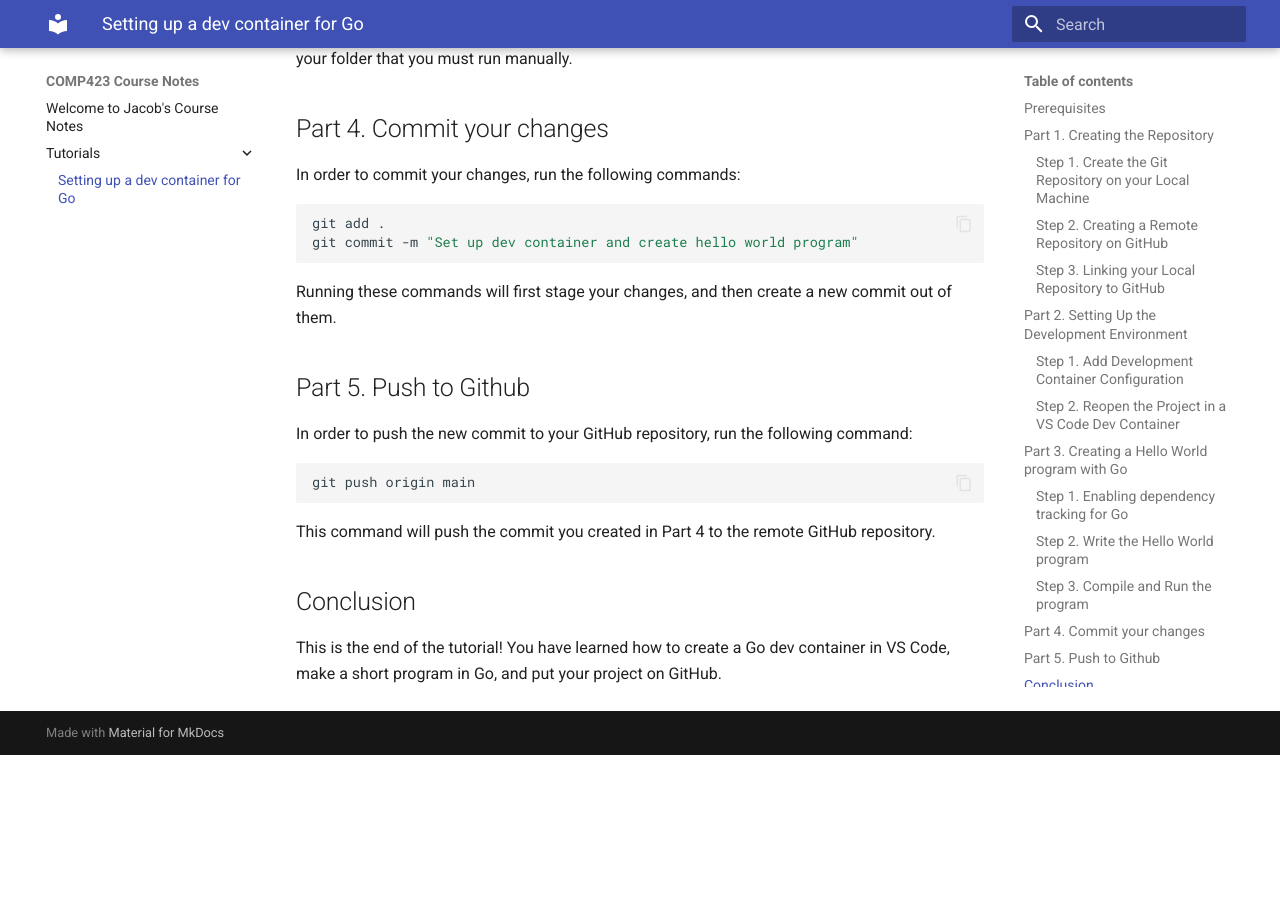
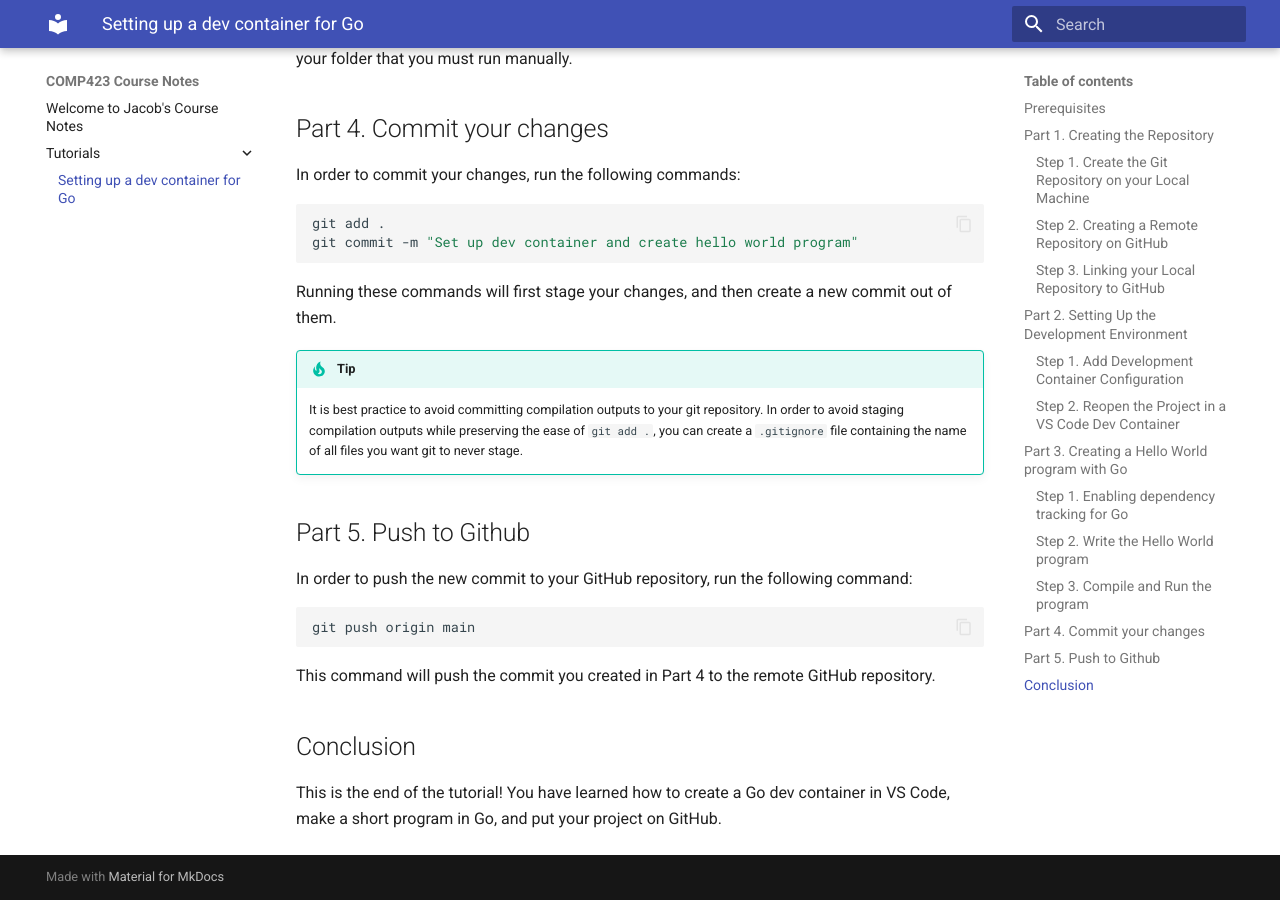
Before and after one commit to jacobdang207/comp423-course-notes, an MkDocs documentation site: the page built from docs/tutorials/go-setup.md, in a window 1280 px wide and 900 px high, scrolled down 4488 px. Built offline with MkDocs 1.6.1 and Material for MkDocs 9.7.7, drawn with Linux system fonts in a browser that asks for light colours; before the commit the page ends 5243 px from its top, so only the background shows below that.

Commit message:
add admonition re .gitignore

````diff
--- a/docs/tutorials/go-setup.md
+++ b/docs/tutorials/go-setup.md
@@ -143,6 +143,10 @@
 ```
 Running these commands will first stage your changes, and then create a new commit out of them.
 
+!!! Tip
+
+    It is best practice to avoid committing compilation outputs to your git repository. In order to avoid staging compilation outputs while preserving the ease of `git add .`, you can create a `.gitignore` file containing the name of all files you want git to never stage.
+
 ## Part 5. Push to Github
 In order to push the new commit to your GitHub repository, run the following command:
 ``` bash
--- a/mkdocs.yml
+++ b/mkdocs.yml
@@ -12,3 +12,4 @@
   - pymdownx.inlinehilite
   - pymdownx.snippets
   - pymdownx.superfences
+  - admonition
````
